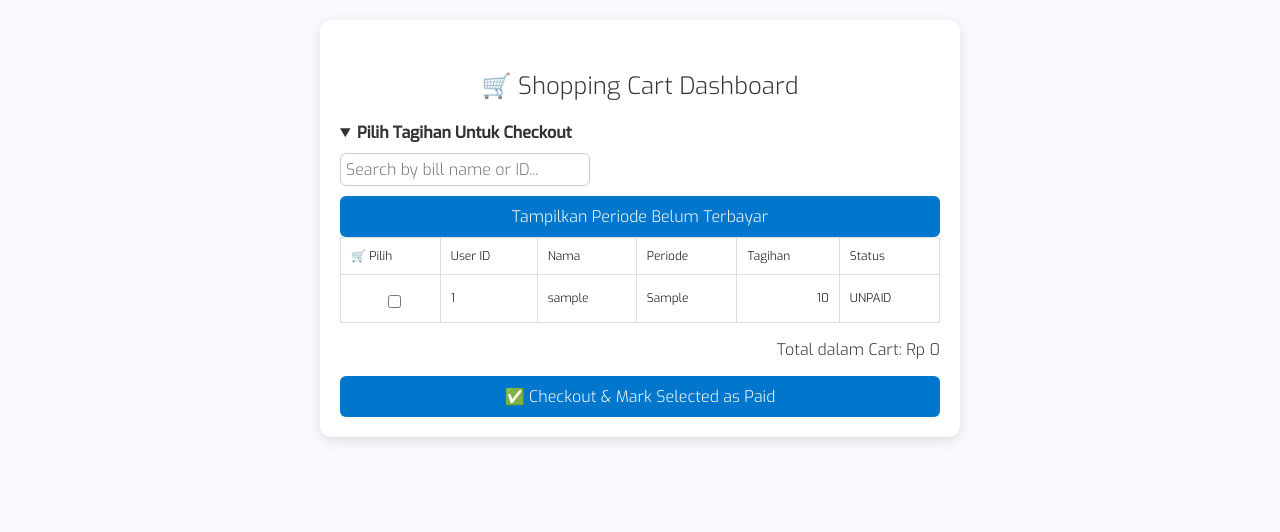
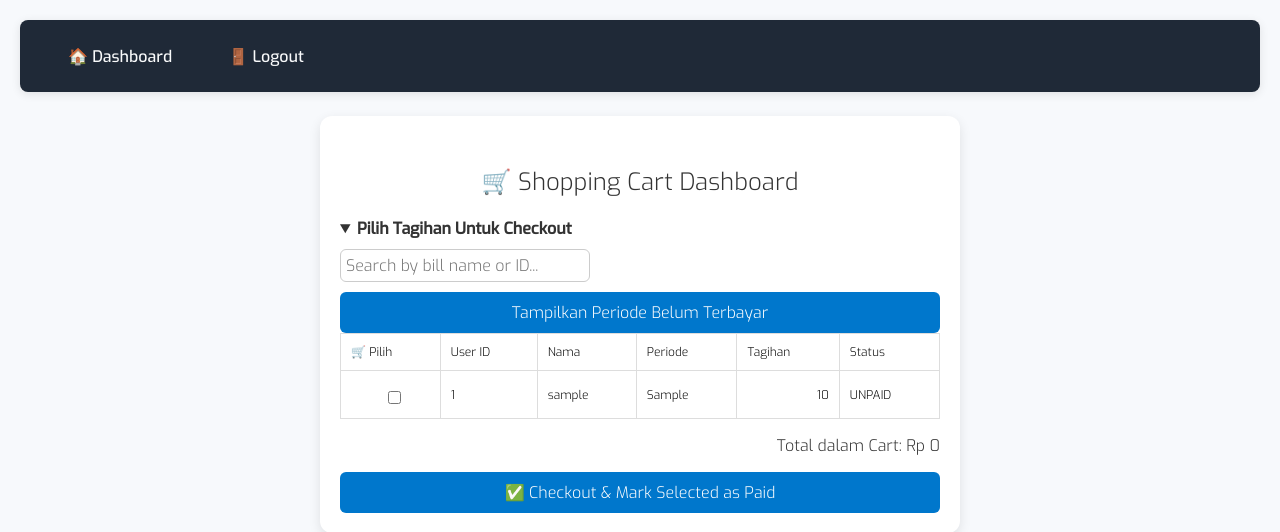
Before and after one commit to bonzoholda/CDWS_project, a FastAPI app: template app/templates/shopping_cart.html in a window 1280 px wide. Shown: the top 532 px of the page. Run offline with FastAPI, Linux system fonts and the light colour scheme; the template is opened without the code that fills it: most values are stand-ins (such as "Sample title", 1, 10 or a date in 2020); parts of the project's set-up code (start-up, migrations or seed data) failed here and were passed over.

Commit message:
Update shopping_cart.html

```diff
--- a/app/templates/shopping_cart.html
+++ b/app/templates/shopping_cart.html
@@ -8,6 +8,16 @@
     <link rel="stylesheet" href="/static/style.css">
 </head>
 <body>
+
+    <!-- ✅ NAVBAR goes here -->
+    <header>
+      <nav>
+          <ul>
+              <li><a href="/admin">🏠 Dashboard</a></li>
+              <li><a href="/admin/logout">🚪 Logout</a></li>
+          </ul>
+      </nav>
+    </header>
 
 <div class="form-container">
 <h2>🛒 Shopping Cart Dashboard</h2>
```
